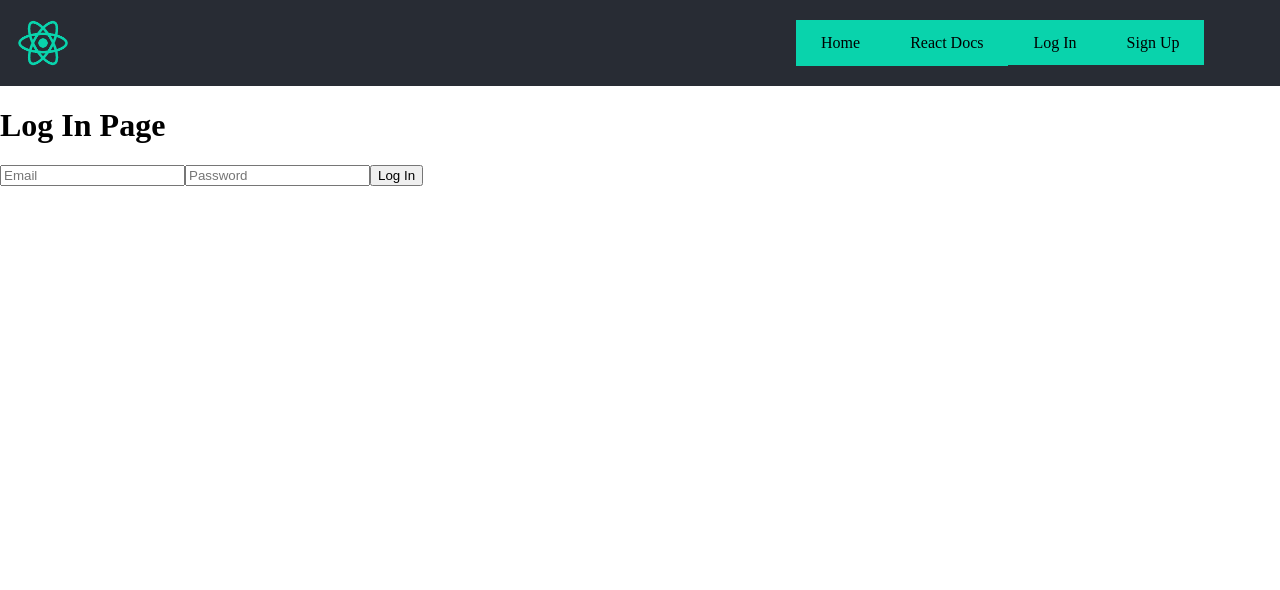
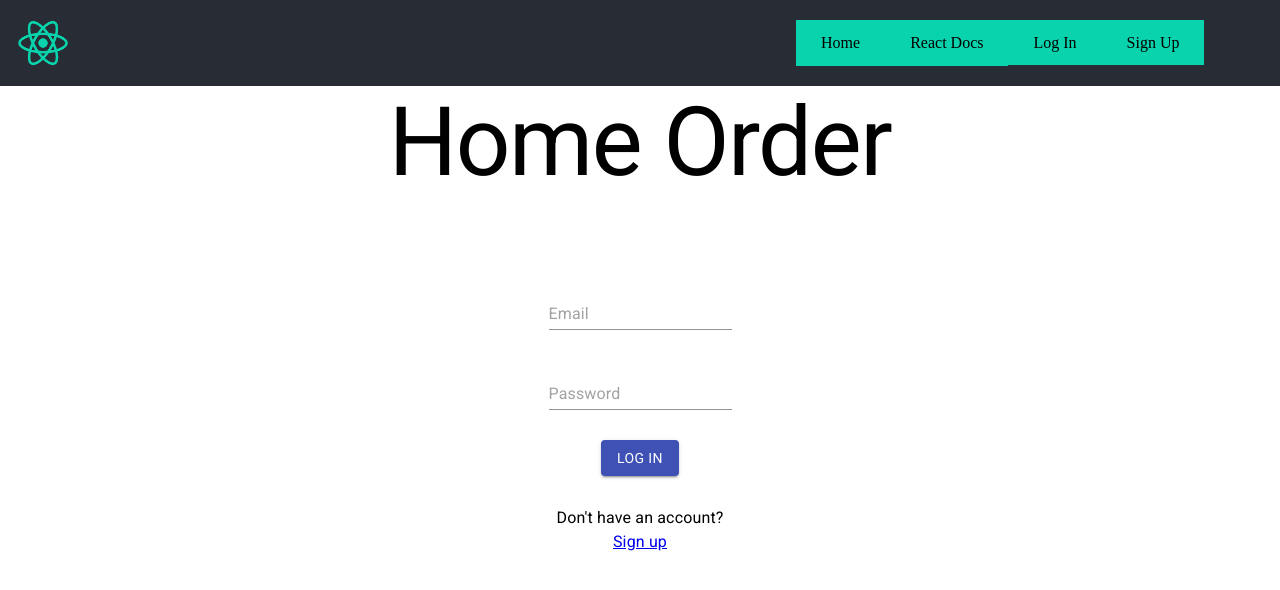
Before and after one commit to mvanree00/Home-Order-Spark, a React (Create React App) app in the folder client/: page /login in a window 1280 px wide. Shown: the top 590 px of the page. Built offline with nearby package versions, Linux system fonts and the light colour scheme.

Commit message:
Updated LogIn Page UI

```diff
--- /dev/null
+++ b/client/src/views/LogIn.css
@@ -0,0 +1,19 @@
+body {
+    margin: 0
+}
+
+.Header{
+    display: block;
+    padding-bottom: 100px;
+    text-align: center;
+}
+
+.Input {
+    text-align: center;
+    margin-bottom: 30px;
+}
+
+.Text {
+    padding-top: 30px;
+    text-align: center;
+}
--- a/client/src/views/LogIn.js
+++ b/client/src/views/LogIn.js
@@ -1,5 +1,16 @@
 import React, {useState} from 'react'
 import httpUser from '../httpUser'
+import { Link } from 'react-router-dom';
+import Button from '@material-ui/core/Button'
+import Typography from '@material-ui/core/Typography'
+import Input from '@material-ui/core/Input'
+import './LogIn.css'
+import 'fontsource-roboto'
+
+const inputStyle = {
+    align: "center",
+    marginBottom: "10px"
+};
 
 const LogIn = (props) => {
     const [fields, setFields] = useState({email: "", password: ""});
@@ -25,11 +36,24 @@ const LogIn = (props) => {
 
     return(
         <div>
-            <h1>Log In Page</h1>
+            <Typography variant="h1" className="Header">Home Order</Typography>
             <form onChange={onInputChange} onSubmit={onFormSubmit}>
-                <input type="text" placeholder="Email" name="email" value={fields.email} />
-                <input type="password" placeholder="Password" name="password" value={fields.password} />
-                <button>Log In</button>
+                <div className="Input">
+                    <Input type="text" placeholder="Email" name="email" value={fields.email} />
+                </div>
+                <br/>
+                <div className="Input">
+                    <Input type="password" placeholder="Password" name="password" value={fields.password} />
+                </div>
+                <div align="center">
+                    <Button variant ="contained" color="primary">Log In</Button>
+                </div>
+                <div>
+                    <Typography className="Text">
+                        <Typography to="/signup">Don't have an account?</Typography>
+                        <Link to="/signup"> Sign up</Link>
+                    </Typography>
+                </div>
             </form>
         </div>
     )
```
